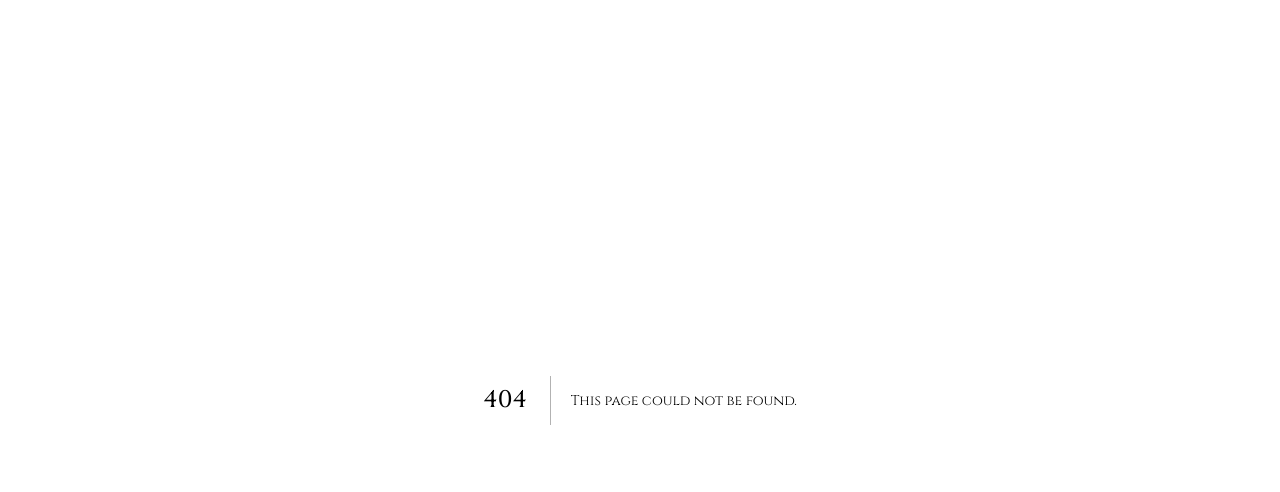
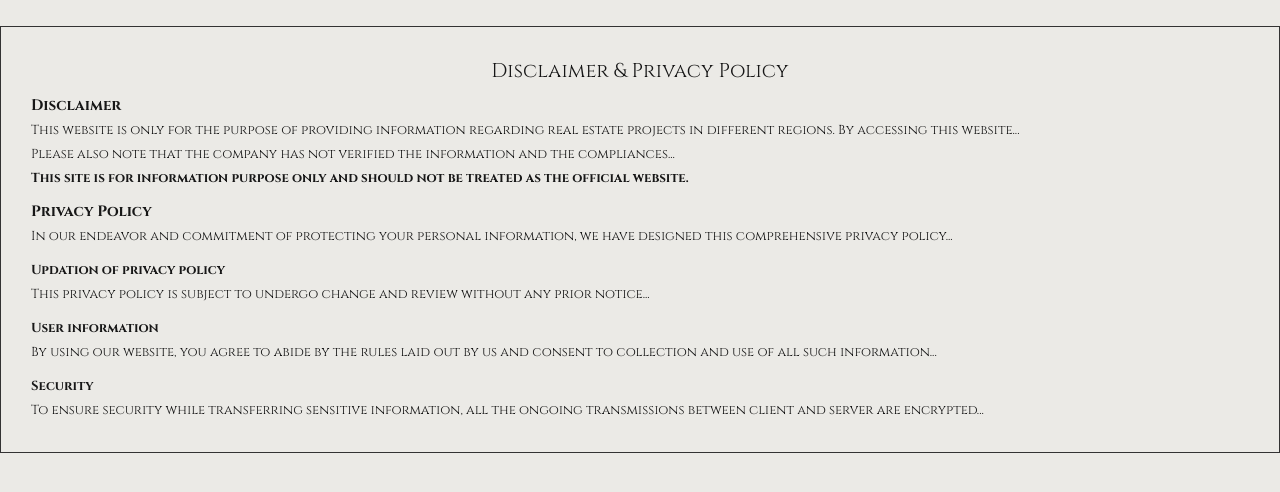
Before and after one commit to Kuldeep-111/dv-kingsland, a Next.js app: page /disclaimer in a window 1280 px wide. Before the commit this address had no page. Shown: the top 492 px of the page. Built offline with nearby package versions, Linux system fonts and the light colour scheme.

Commit message:
disclaimer page

```diff
--- a/next.config.mjs
+++ b/next.config.mjs
@@ -3,7 +3,7 @@ const nextConfig = {
     eslint: {
       ignoreDuringBuilds: true,
     },
-    basePath: process.env.NEXT_PUBLIC_BASE_PATH,
+    // basePath: process.env.NEXT_PUBLIC_BASE_PATH,
   };
 
   export default nextConfig;
--- /dev/null
+++ b/src/app/disclaimer/page.js
@@ -0,0 +1,53 @@
+const Disclaimer = () => {
+    return (
+      <div
+        className="container mx-auto "
+        style={{ marginTop: '2%', border: '1px solid #333' }}
+      >
+        <div
+          style={{
+            margin: 'auto',
+            font: 'normal 13px Arial',
+            padding: '30px',
+          }}
+        >
+          <h2 style={{ textAlign: 'center', fontSize: '20px' }}>
+            Disclaimer & Privacy Policy
+          </h2>
+
+          <p style={{ paddingTop: '10px', textAlign: 'justify', lineHeight: '24px' }}>
+            <b style={{ display: 'block', fontSize: '15px' }}>Disclaimer</b>
+            This website is only for the purpose of providing information regarding real estate projects in different regions. By accessing this website...
+            <br />
+            Please also note that the company has not verified the information and the compliances...
+            <br />
+            <strong>This site is for information purpose only and should not be treated as the official website.</strong>
+          </p>
+
+          <p style={{ paddingTop: '10px', textAlign: 'justify', lineHeight: '24px' }}>
+            <b style={{ display: 'block', fontSize: '15px' }}>Privacy Policy</b>
+            In our endeavor and commitment of protecting your personal information, we have designed this comprehensive privacy policy...
+          </p>
+
+          <p style={{ paddingTop: '10px', textAlign: 'justify', lineHeight: '24px' }}>
+            <b style={{ display: 'block' }}>Updation of privacy policy</b>
+            This privacy policy is subject to undergo change and review without any prior notice...
+          </p>
+
+          <p style={{ paddingTop: '10px', textAlign: 'justify', lineHeight: '24px' }}>
+            <b style={{ display: 'block' }}>User information</b>
+            By using our website, you agree to abide by the rules laid out by us and consent to collection and use of all such information...
+          </p>
+
+          <p style={{ paddingTop: '10px', textAlign: 'justify', lineHeight: '24px' }}>
+            <b style={{ display: 'block' }}>Security</b>
+            To ensure security while transferring sensitive information, all the ongoing transmissions between client and server are encrypted...
+          </p>
+        </div>
+
+
+      </div>
+    );
+  };
+
+  export default Disclaimer;
--- a/src/components/Slider.jsx
+++ b/src/components/Slider.jsx
@@ -46,14 +46,14 @@ const Slider = ({ items = [],isJourney=false,CustomClass ,CustomHeight}) => {
                 {/* Description */}
                 {item.description && (
                   <div className="Slide_Content absolute bottom-0 left-0 right-0 p-4 text-center">
-                    <p className="text-lg text-black text-[14px] md:text-[18px]">{item.description}</p>
+                    <p className="text-lg text-black text-[14px] md:text-[18px] px-[20px] py-[10px]" >{item.description}</p>
                   </div>
                 )}
               </div>
               {/* Title below the image */}
               {item.title && (
                 <div className="mt-[25px] md:mt-[50px] text-center">
-                  <h3 className="text-xl font-semibold py-[12px] px-[55px] tracking-[2px] bg-white">{item.title}</h3>
+                  <h3 className="text-xl font-semibold py-[12px] px-[35px] md:px-[55px] tracking-[2px] bg-white">{item.title}</h3>
                 </div>
               )}
             </div>
--- a/src/components/sections/ContactUs.jsx
+++ b/src/components/sections/ContactUs.jsx
@@ -5,6 +5,7 @@ import BorderBottom from "../utilities/BorderBottom";
 import Image from "next/image";
 import CallButton from "../utilities/CallButton";
 import CustomForm from "../CustomForm";
+import Link from "next/link";
 
 const ContactUs = () => {
   return (
@@ -16,7 +17,7 @@ const ContactUs = () => {
         <div className="grid grid-cols-1 md:grid-cols-2 gap-[50px]">
           {/* Left Section */}
           <div className="flex flex-col gap-6 ">
-            <div CustomClass="mb-[30px]">
+            <div className="mb-[30px]">
               <Price
                 text={"Get in Touch"}
                 firstText="text-[46px]"
@@ -122,12 +123,10 @@ const ContactUs = () => {
         {/* Footer */}
         <div className="mt-[30px] text-center ">
           <p className="text-[14px] text-[#000000] font-montserrat font-medium">
-            <a
-              href="#"
-              className="hover:underline text-[#705118] font-montserrat"
-            >
+            <Link  href="/disclaimer"
+              className="hover:underline text-[#705118] font-montserrat">
               Disclaimer & Privacy Policy
-            </a>{" "}
+            </Link>{" "}
             | Copyright ©DN Kingsland 2025. All Rights Reserved | Crafted by{" "}
             <a
               href="https://www.gtftechnologies.com/"
--- a/src/components/sections/FloorPlan.jsx
+++ b/src/components/sections/FloorPlan.jsx
@@ -64,7 +64,7 @@ const FloorPlan = ({onEnquireClick}) => {
         </div>
 
         {/* Desktop Image Container */}
-        <div className="hidden md:block relative w-full h-[600px]">
+        <div className="hidden md:block relative w-[80%] mx-auto h-[450px]">
           {/* Blur Overlay */}
           {isBlurred && (
             <div className="absolute inset-0 bg-black/30 backdrop-blur-md z-10 flex items-center justify-center">
--- a/src/components/sections/OurPricing.jsx
+++ b/src/components/sections/OurPricing.jsx
@@ -47,7 +47,7 @@ const OurPricing = ({onEnquireClick}) => {
         <img
           src="/assets/images/pricing/image1.png"
           alt="Pricing Image"
-          fill
+
           className="object-cover hidden md:block"
         />
 
--- a/src/components/sections/virtualJourney.jsx
+++ b/src/components/sections/virtualJourney.jsx
@@ -50,7 +50,7 @@ const VirtualJourney = () => {
 
         {/* View All Button */}
         <div className="flex justify-center mt-[30px]">
-          <button className="bg-[#705118] text-white px-8 py-3  hover:bg-[#8a6a2b] transition-all duration-300">
+          <button className="bg-[#705118] text-[20px] tracking-[2px] text-white px-8 py-3  hover:bg-[#8a6a2b] transition-all duration-300">
             View All
           </button>
         </div>
--- a/src/style/globals.css
+++ b/src/style/globals.css
@@ -114,7 +114,7 @@ button{
 
 .Slide_Content p {
   position: relative;
-    width: fit-content;
+    /* width: fit-content; */
     margin: auto;
     padding: 2px 10px;
     z-index: 1;
```
